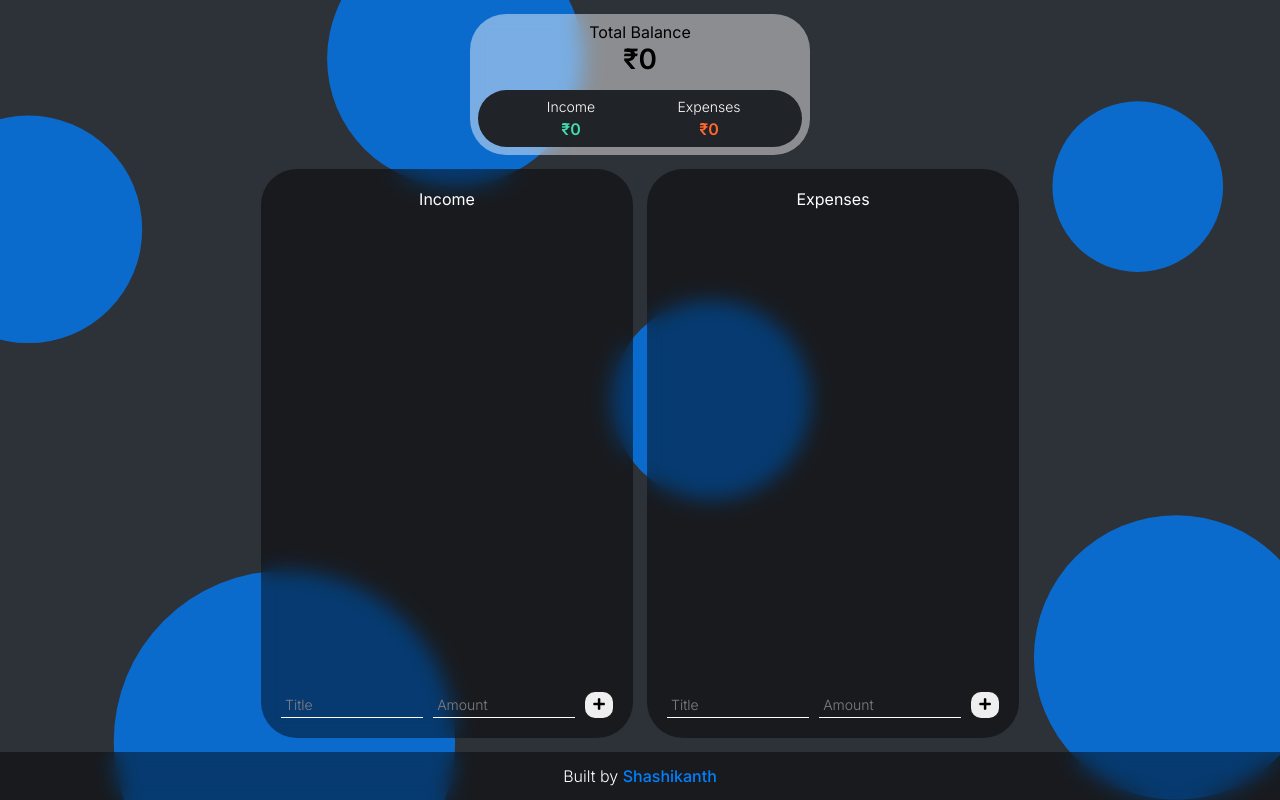
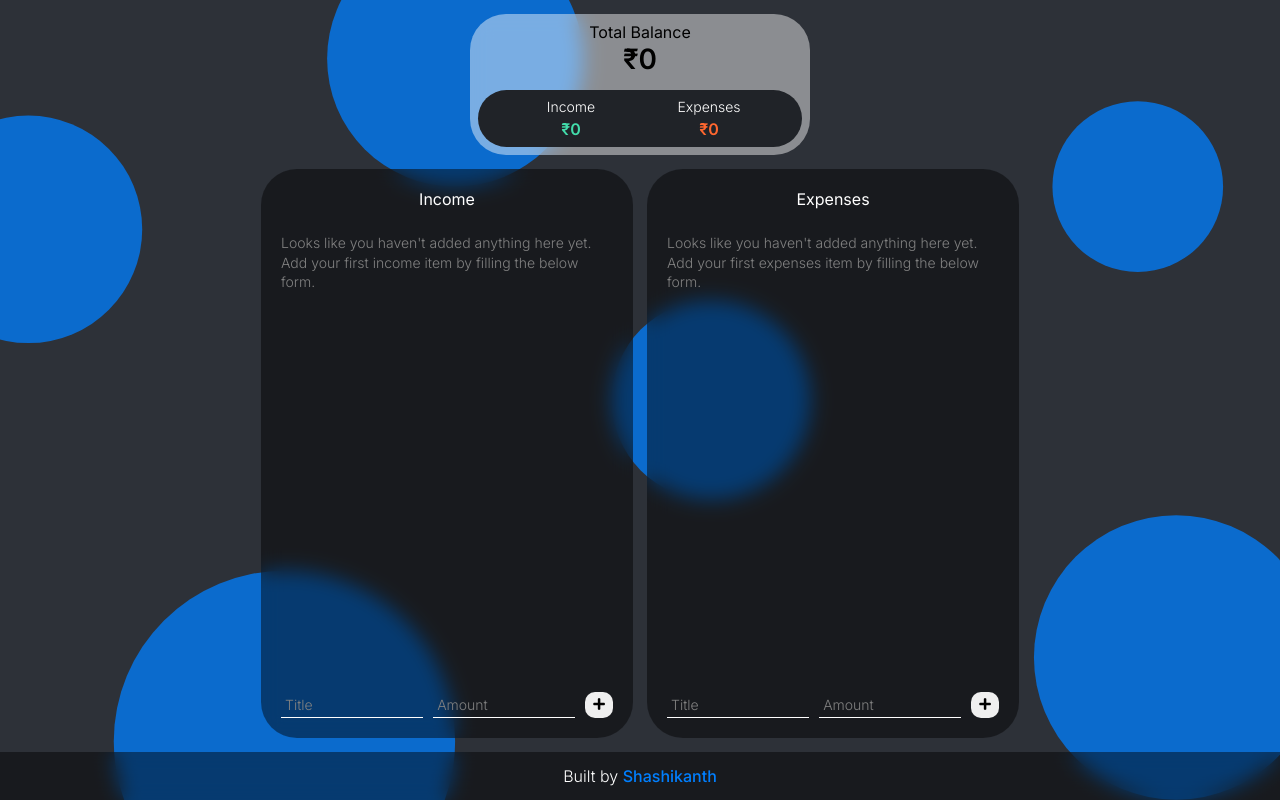
Before and after one commit to shashiirk/budgeting, a React (Create React App) app: page / in a window 1280 px wide. Built offline with nearby package versions, Linux system fonts and the light colour scheme.

Commit message:
added empty state

```diff
--- a/src/components/BudgetList/BudgetList.js
+++ b/src/components/BudgetList/BudgetList.js
@@ -11,7 +11,17 @@ const BudgetList = (props) => {
     />
   ));
 
-  return <ul className={styles.list}>{budgetItems}</ul>;
+  const innerContent =
+    budgetItems.length > 0 ? (
+      budgetItems
+    ) : (
+      <p className={styles.empty}>
+        Looks like you haven't added anything here yet. Add your first{' '}
+        {props.type} item by filling the below form.
+      </p>
+    );
+
+  return <ul className={styles.list}>{innerContent}</ul>;
 };
 
 export default BudgetList;
--- a/src/components/BudgetList/BudgetList.module.css
+++ b/src/components/BudgetList/BudgetList.module.css
@@ -19,3 +19,11 @@
   border-radius: 10px;
   background-color: #606060;
 }
+
+.empty {
+  font-size: 14px;
+  font-weight: 300;
+  padding: 10px;
+  line-height: 1.4;
+  color: #808080;
+}
```
